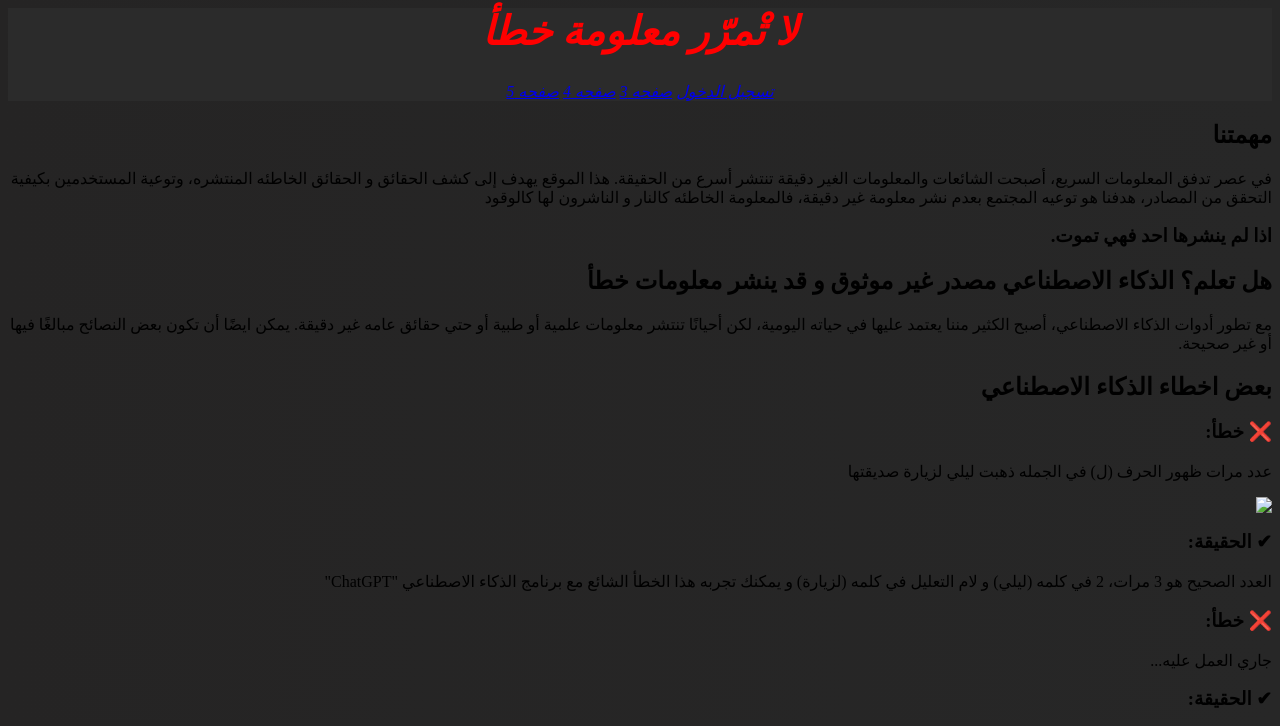
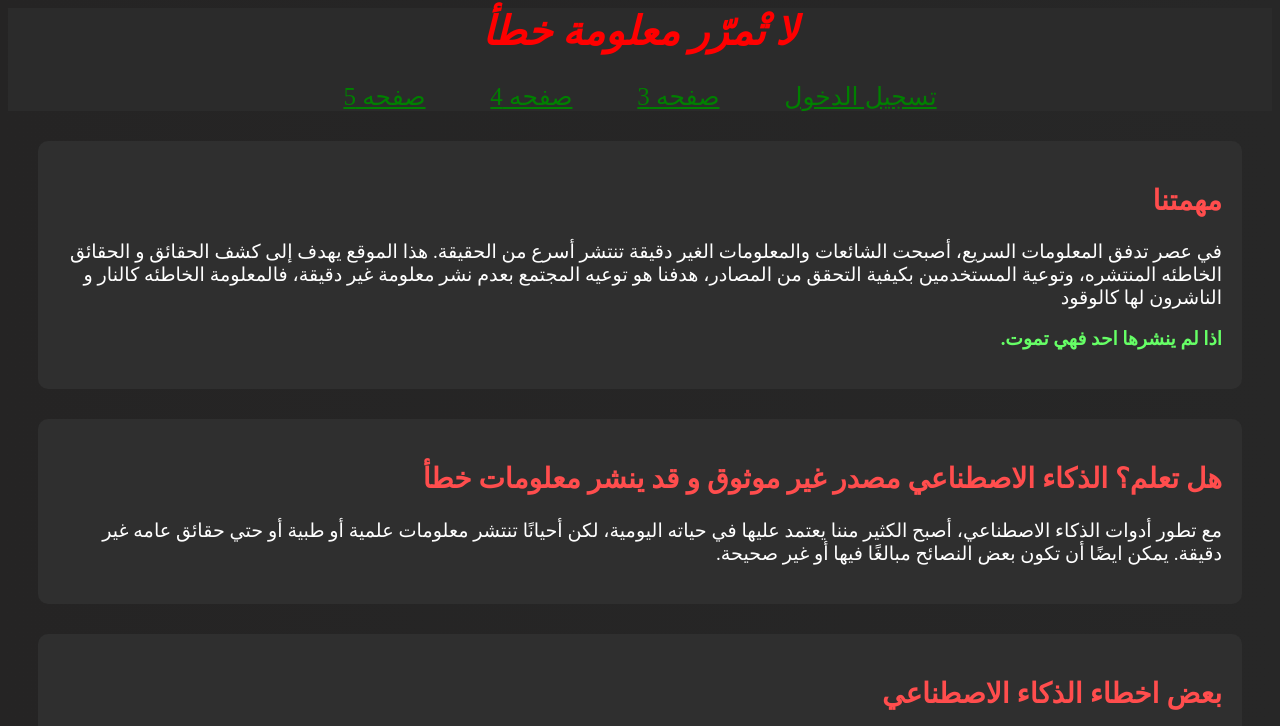
Before and after one commit to someone-in-a-hat/Tahra, a plain HTML site: page root/index.html in a window 1280 px wide. Shown: the top 726 px of the page. Drawn offline with Linux system fonts and the light colour scheme; a web font is replaced by a local one.

Commit message:
Update style.css

```diff
--- a/root/style.css
+++ b/root/style.css
@@ -1,18 +1,28 @@
 header {
-    font-family: "Cairo Play";
+    font-size:larger;
     background: rgb(43, 43, 43);
     text-align: center;
-    font-style:italic;
+}
+
+p {
+    color:white;
+    font-size:larger;
+    text-align:right;
 }
 body {
     background-image:linear-gradient(to left, rgb(39, 39, 39), rgb(37, 36, 36));
     /* background-image: conic-gradient(from 0deg, grey, black) */
     opacity:0;
-    animation: fadein 2s forwards
+    animation: fadein 1s forwards;
+
 }
 .title{
     color: red; font-weight: 900;
     font-size: 40px;
+    font-family: "Cairo Play";
+    background: rgb(43, 43, 43);
+    text-align: center;
+    font-style:italic;
 }
 
 @keyframes fadein {
@@ -23,3 +33,86 @@ body {
         opacity: 1;
     }
 }
+
+.sitenav a{
+    font-family: "Alexandria";
+    color:green;
+    margin: 30px;
+    font-size: 25px;
+}
+
+.intro, .ai-warning, .rumors {
+    background: #2f2f2f;
+    padding: 20px;
+    margin: 30px;
+    border-radius: 10px;
+}
+
+.rumor-card {
+    background: #3a3a3a;
+    padding: 15px;
+    margin: 15px 0;
+    border-radius: 8px;
+    border-right: 5px solid red;
+}
+
+h2 {
+    font-family: "Alexandria";
+    color: #ff4d4d;
+    font-size: 28px;
+}
+
+h3 {
+    font-family: "Alexandria";
+    color: #66ff66;
+}
+.red {
+    color:#ff4d4d;
+}
+
+.rumor-card p {
+    color: #e0e0e0;
+    font-size: 20px;
+}
+
+.image {
+    width: 100%;
+    height: auto;
+    max-width: 600px;
+    display: block;
+    margin: 15px auto;
+    border-radius: 8px;
+    box-shadow: 0 2px 8px rgba(0,0,0,0.5);
+}
+
+.login-container {
+    max-width: 400px;
+    margin: 100px auto;
+    background: #2f2f2f;
+    padding: 30px;
+    color: white;
+    text-align: center;
+}
+
+.login-container input {
+    width: 90%;
+    padding: 10px;
+    margin: 10px 0;
+    border-radius: 5px;
+    border: none;
+}
+
+.login-container button {
+    padding: 10px 20px;
+    margin-top: 15px;
+    background: red;
+    color: white;
+    border: none;
+    border-radius: 5px;
+    cursor: pointer;
+}
+
+#message {
+    margin-top: 10px;
+    color: yellow;
+}
```
